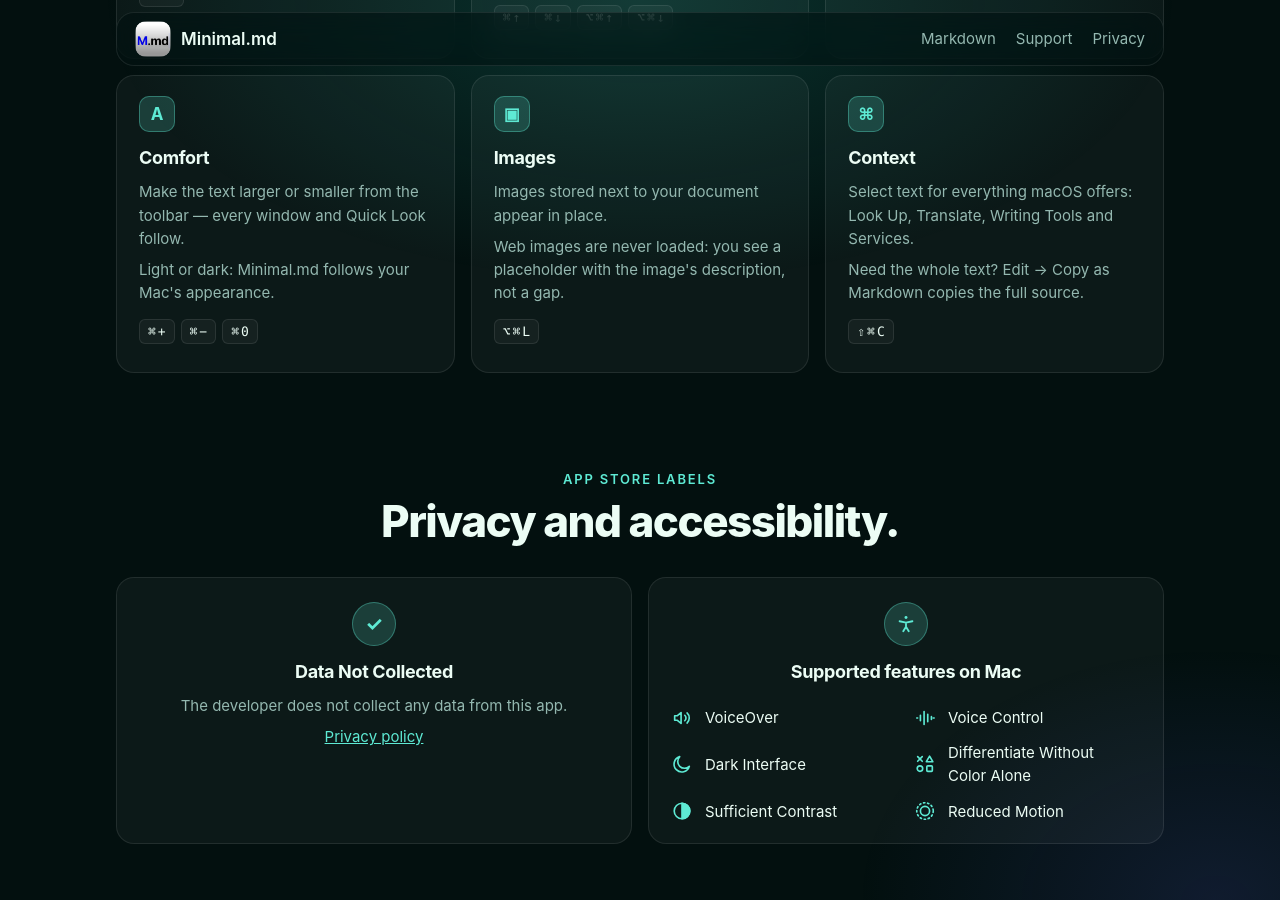
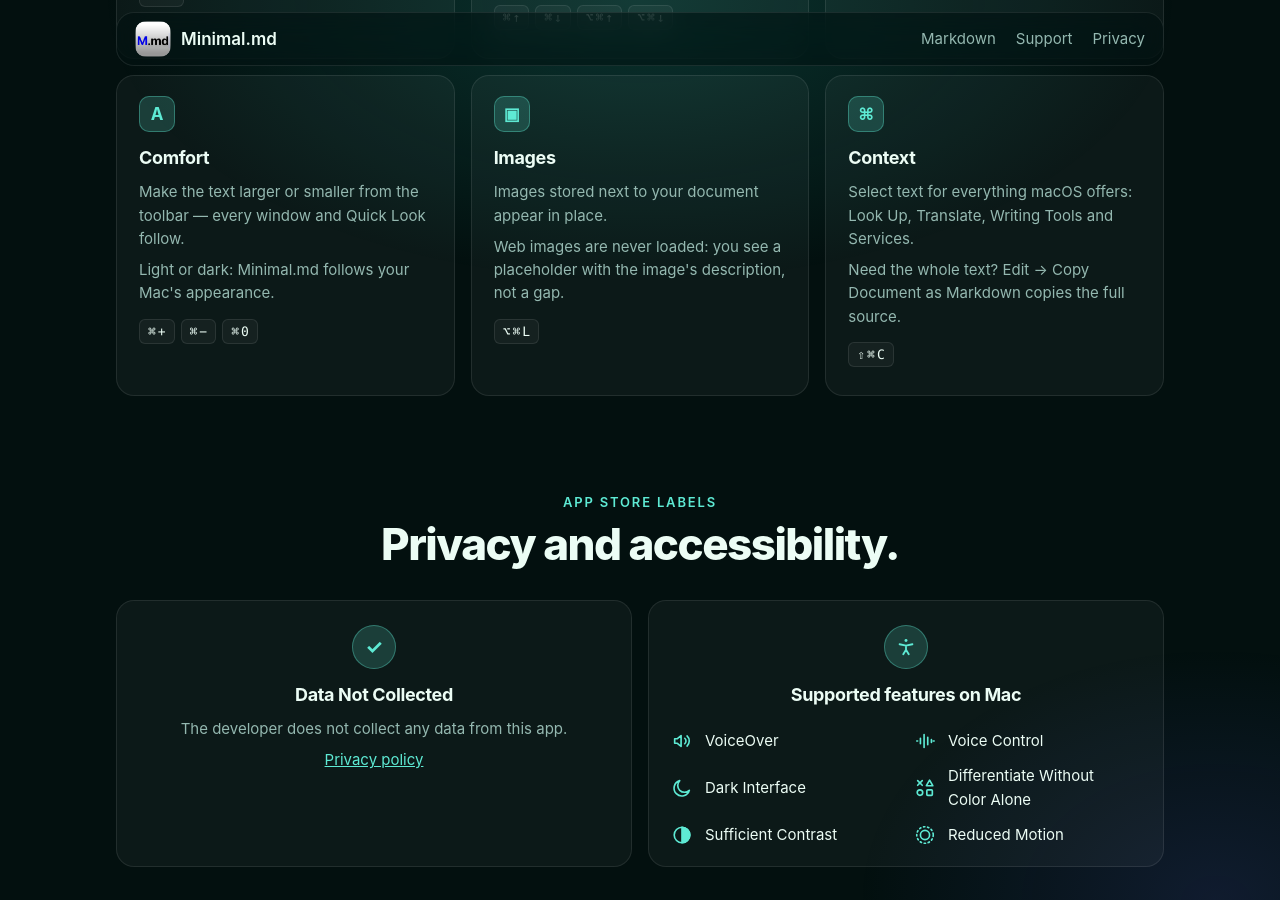
Before and after one commit to SKemenov/skemenov.github.io, a Jekyll site: the page docs/md/index.html, which Jekyll copies as it is, in a window 1280 px wide and 900 px high, scrolled down 3395 px. Built offline with Jekyll 4.4.1, drawn with Linux system fonts in a browser that asks for light colours.

Commit message:
fix(content): rename the menu item to `Copy Document as Markdown`

```diff
--- a/docs/md/index.html
+++ b/docs/md/index.html
@@ -167,7 +167,7 @@
           <div class="glyph" aria-hidden="true">⌘</div>
           <h3>Context</h3>
           <p>Select text for everything macOS offers: Look Up, Translate, Writing Tools and Services.</p>
-          <p>Need the whole text? Edit → Copy as Markdown copies the full source.</p>
+          <p>Need the whole text? Edit → Copy Document as Markdown copies the full source.</p>
           <p class="keys"><kbd>⇧⌘C</kbd></p>
         </div>
       </div>
--- a/docs/md/support/index.html
+++ b/docs/md/support/index.html
@@ -67,7 +67,7 @@
     <p>Open Settings → General and choose Restore next to “Give it back to …”. That row appears while Minimal.md is the default and your previous app is still installed. Otherwise, select any Markdown file in Finder, choose File → Get Info, pick an app under Open with, and click Change All.</p>
 
     <h3>Can I edit my files with Minimal.md?</h3>
-    <p>No — Minimal.md is a viewer and never changes your files. To edit a document, open it in your editor. To take its text elsewhere, use Edit → Copy as Markdown.</p>
+    <p>No — Minimal.md is a viewer and never changes your files. To edit a document, open it in your editor. To take its text elsewhere, use Edit → Copy Document as Markdown.</p>
 
     <h3>Part of my document shows as raw Markdown or HTML.</h3>
     <p>That's deliberate: anything Minimal.md can't render faithfully is shown as its source rather than hidden. If you think it should be rendered, please send us the document. See <a href="../markdown/">what Minimal.md renders</a>.</p>
--- a/l10n/strings.json
+++ b/l10n/strings.json
@@ -287,7 +287,7 @@
   "Native macOS, with the shortcuts you'd expect.": {
     "es": "macOS nativo, con los atajos que esperas."
   },
-  "Need the whole text? Edit → Copy as Markdown copies the full source.": {
+  "Need the whole text? Edit → Copy Document as Markdown copies the full source.": {
     "es": "¿Necesitas todo el texto? Edición → Copiar documento como Markdown copia todo el código fuente."
   },
   "Never conflicts with an agent editing the same file.": {
@@ -302,7 +302,7 @@
   "No network connections, no data collected, and remote images are never loaded. It reads only the files you open and the folders you share.": {
     "es": "Sin conexiones de red ni datos recopilados, y las imágenes remotas nunca se cargan. Solo lee los archivos que abres y las carpetas que compartes."
   },
-  "No — Minimal.md is a viewer and never changes your files. To edit a document, open it in your editor. To take its text elsewhere, use Edit → Copy as Markdown.": {
+  "No — Minimal.md is a viewer and never changes your files. To edit a document, open it in your editor. To take its text elsewhere, use Edit → Copy Document as Markdown.": {
     "es": "No: Minimal.md es un visor y nunca modifica tus archivos. Para editar un documento, ábrelo en tu editor. Para llevar su texto a otro lugar, usa Edición → Copiar documento como Markdown."
   },
   "Nothing. Minimal.md has no accounts, no analytics, no advertising and no tracking of any kind. It doesn't make network connections — the app isn't allowed to by its own sandbox settings — so nothing you open can leave your Mac through it. Images hosted on the web are never loaded.": {
```
